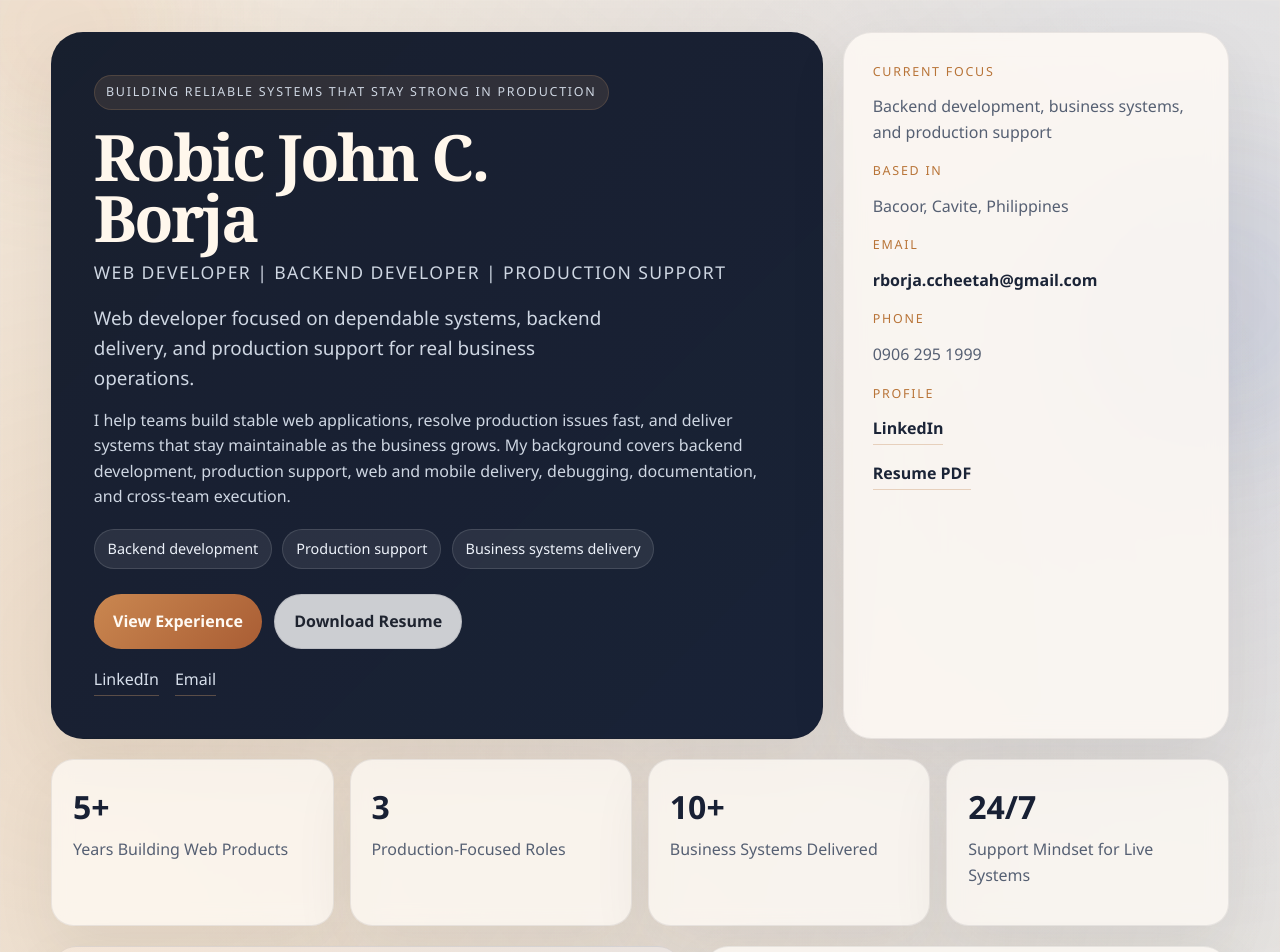
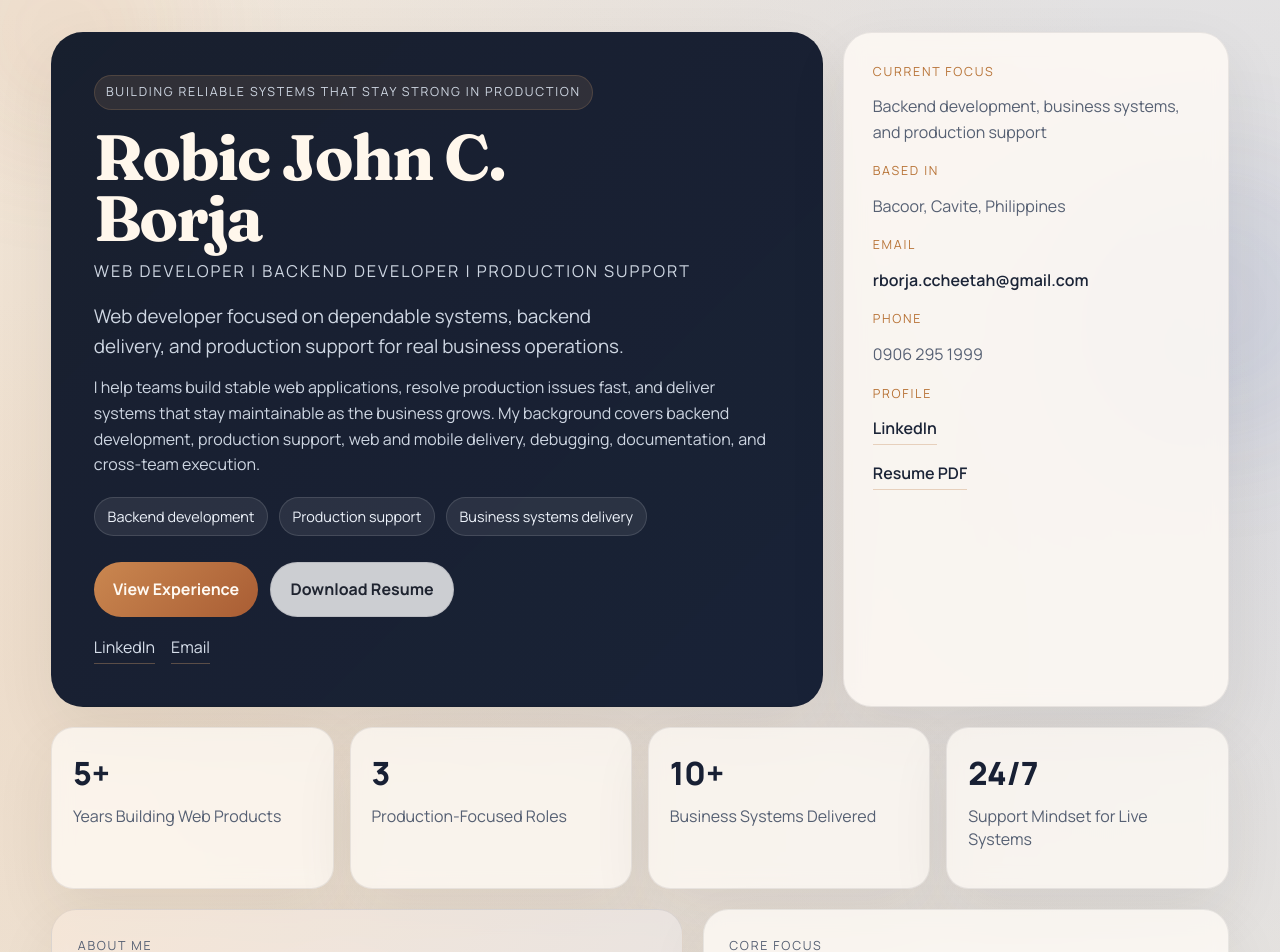
Before and after one commit to robic07/portfolio, a React (Vite) app: page / in a window 1280 px wide. Shown: the top 952 px of the page. Built offline with nearby package versions, Linux system fonts and the light colour scheme.

Commit message:
style: improve contact spacing and typography

```diff
--- a/src/styles.css
+++ b/src/styles.css
@@ -1,5 +1,7 @@
+@import url('https://fonts.googleapis.com/css2?family=Manrope:wght@400;500;600;700;800&family=Fraunces:opsz,wght@9..144,600;9..144,700&display=swap');
+
 :root {
-  font-family: "Segoe UI", "Helvetica Neue", sans-serif;
+  font-family: "Manrope", "Segoe UI", sans-serif;
   color: #1f2430;
   background: #f4efe6;
   line-height: 1.6;
@@ -145,7 +147,8 @@ h3 {
 
 h1,
 h2 {
-  font-family: Georgia, "Times New Roman", serif;
+  font-family: "Fraunces", Georgia, serif;
+  letter-spacing: -0.03em;
 }
 
 .hero-copy h1,
@@ -155,9 +158,9 @@ h2 {
 }
 
 .hero-title {
-  font-size: 1.1rem;
+  font-size: 1.02rem;
   color: #d8dfeb;
-  letter-spacing: 0.08em;
+  letter-spacing: 0.12em;
   text-transform: uppercase;
   margin-bottom: 1rem;
 }
@@ -313,6 +316,10 @@ h2 {
   font-size: 2rem;
   font-weight: 800;
   color: #182034;
+}
+
+.metric-label {
+  line-height: 1.45;
 }
 
 .feature-layout {
@@ -585,8 +592,30 @@ h2 {
 }
 
 .contact-panel {
-  grid-template-columns: minmax(0, 1.2fr) auto;
-  align-items: center;
+  grid-template-columns: minmax(0, 1.1fr) minmax(0, 1fr);
+  align-items: start;
+  gap: 2rem;
+}
+
+.contact-panel h2 {
+  max-width: 12ch;
+  margin-bottom: 1rem;
+}
+
+.contact-panel p {
+  max-width: 34rem;
+}
+
+.contact-actions {
+  justify-content: flex-start;
+  align-content: flex-start;
+  gap: 0.9rem;
+  padding-top: 1.2rem;
+}
+
+.contact-actions .button,
+.contact-actions .button-secondary {
+  min-width: 13rem;
 }
 
 .closing-banner {
@@ -622,6 +651,10 @@ h2 {
   h1 {
     max-width: 100%;
   }
+
+  .contact-actions {
+    padding-top: 0;
+  }
 }
 
 @media (max-width: 640px) {
@@ -653,5 +686,11 @@ h2 {
 
   .contact-actions {
     width: 100%;
+    flex-direction: column;
+  }
+
+  .contact-actions .button,
+  .contact-actions .button-secondary {
+    min-width: 100%;
   }
 }
```
Also changed, not shown: 4 other files (tests, documents, lock files or other folders).
